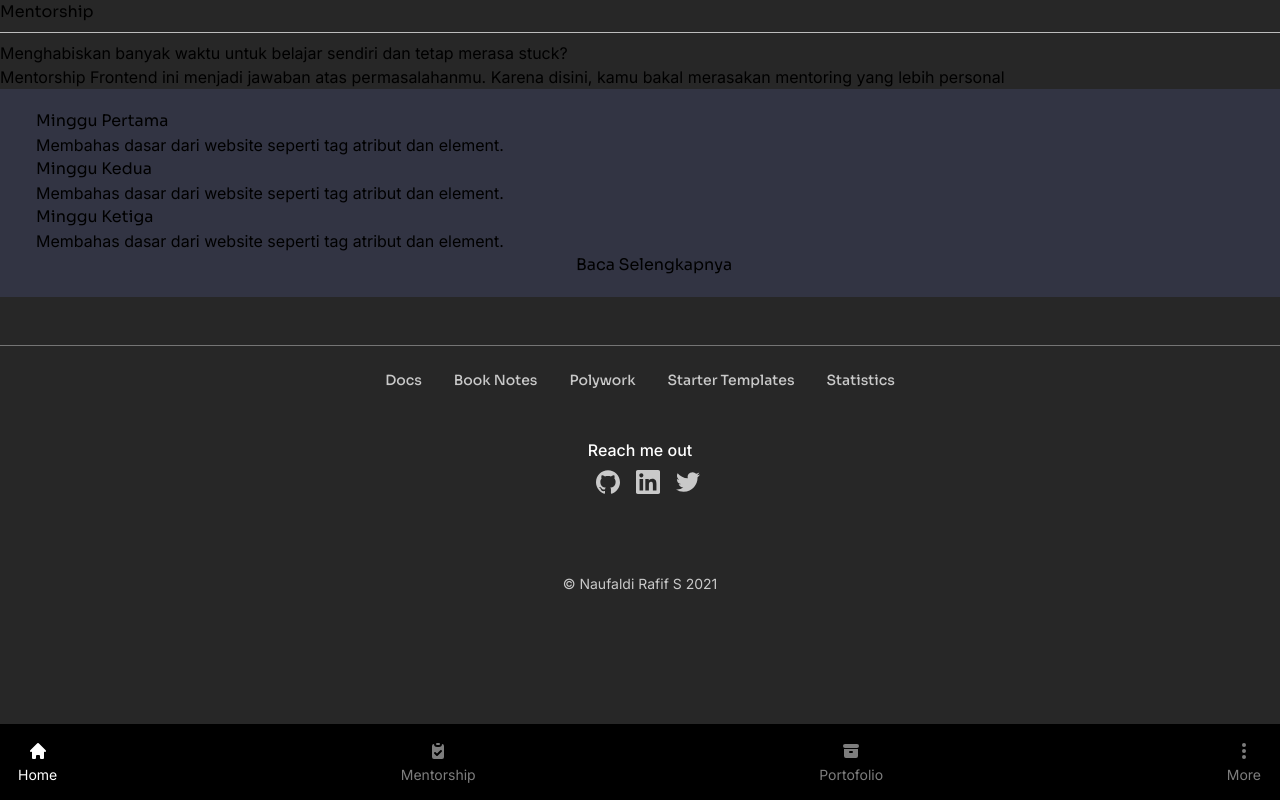
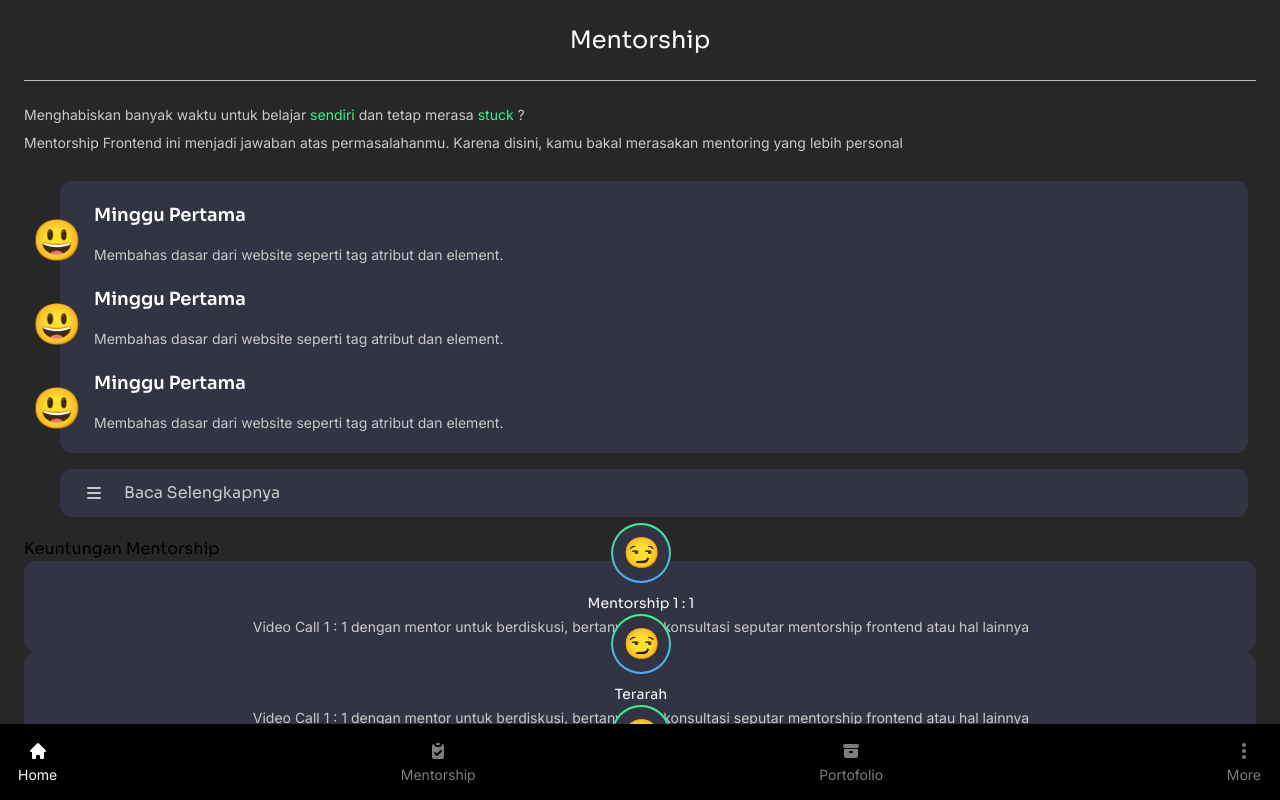
Before and after one commit to naufaldi/portofolio-web, a Next.js app: page /mentorship in a window 1280 px wide. Shown: the top 800 px of the page. Built offline with nearby package versions, Linux system fonts and the light colour scheme.

Commit message:
feat: add benefit,weeks

```diff
--- a/src/components/common/Section.tsx
+++ b/src/components/common/Section.tsx
@@ -4,7 +4,7 @@ import React, { FC, ReactNode } from 'react';
 const Section: FC<{ name: string; children: ReactNode; className?: string }> =
   ({ name, children, className }) => {
     return (
-      <section id={name} className={clsx('w-full', className)}>
+      <section id={name} className={clsx('w-full px-6', className)}>
         {children}
       </section>
     );
--- a/src/components/homepage/Biography.tsx
+++ b/src/components/homepage/Biography.tsx
@@ -5,7 +5,7 @@ import Section from '../common/Section';
 
 const Biography: FC = () => {
   return (
-    <Section name='biography' className='pt-7  px-6'>
+    <Section name='biography' className='pt-7 '>
       <Grid className='w-full items-center'>
         <h1 className='text-white col-span-full text-xl text-center'>
           Biography
--- a/src/components/homepage/Skill.tsx
+++ b/src/components/homepage/Skill.tsx
@@ -7,7 +7,7 @@ import Section from '../common/Section';
 
 const Skill: FC = () => {
   return (
-    <Section name='skill' className='mt-20 px-6'>
+    <Section name='skill' className='mt-20 '>
       <Grid className='w-full gap-y-12'>
         <div className='col-span-full px-8'>
           <Card
--- a/src/components/homepage/WhatIdo.tsx
+++ b/src/components/homepage/WhatIdo.tsx
@@ -5,7 +5,7 @@ import Section from '../common/Section';
 
 const WhatIdo: FC = () => {
   return (
-    <Section name='biography' className='pt-7 px-6'>
+    <Section name='biography' className='pt-7 '>
       <Grid className='w-full'>
         <h1 className='text-white col-span-full text-xl text-center'>
           What I do
--- /dev/null
+++ b/src/components/mentorship/Benefit.tsx
@@ -0,0 +1,36 @@
+import React, { FC } from 'react';
+
+import Card from '../common/Card';
+import Grid from '../common/Grid';
+import Section from '../common/Section';
+
+const Benefit: FC = () => {
+  return (
+    <Section name='benefit' className='w-full'>
+      <Grid>
+        <div className='col-span-full'>
+          <h2>Keuntungan Mentorship</h2>
+        </div>
+        <div className='col-span-full'>
+          <Card
+            image='😏'
+            title='Mentorship 1 : 1'
+            caption='Video Call 1 : 1 dengan mentor untuk berdiskusi, bertanya dan konsultasi seputar mentorship frontend atau hal lainnya'
+          />
+          <Card
+            image='😏'
+            title='Terarah '
+            caption='Video Call 1 : 1 dengan mentor untuk berdiskusi, bertanya dan konsultasi seputar mentorship frontend atau hal lainnya'
+          />
+          <Card
+            image='😏'
+            title='Silabus'
+            caption='Video Call 1 : 1 dengan mentor untuk berdiskusi, bertanya dan konsultasi seputar mentorship frontend atau hal lainnya'
+          />
+        </div>
+      </Grid>
+    </Section>
+  );
+};
+
+export default Benefit;
--- a/src/components/mentorship/Hero.tsx
+++ b/src/components/mentorship/Hero.tsx
@@ -5,16 +5,17 @@ import Section from '../common/Section';
 
 export default function Hero() {
   return (
-    <Section name='hero-mentorship' className='w-full'>
+    <Section name='hero-mentorship' className='w-full pt-6'>
       <Grid>
         <div className='col-span-full flex flex-col'>
-          <h1>Mentorship</h1>
+          <h1 className='text-white text-2xl text-center mb-4'>Mentorship</h1>
           <hr className='text-gray-400 my-2' />
-          <p>
-            Menghabiskan banyak waktu untuk belajar sendiri dan tetap merasa
-            stuck?
+          <p className='text-sm text-gray-300 mb-2 mt-4'>
+            Menghabiskan banyak waktu untuk belajar{' '}
+            <span className='text-leaf-500'> sendiri</span> dan tetap merasa
+            <span className='text-leaf-500'> stuck </span>?
           </p>
-          <p>
+          <p className='text-sm text-gray-300 mb-2 '>
             Mentorship Frontend ini menjadi jawaban atas permasalahanmu. Karena
             disini, kamu bakal merasakan mentoring yang lebih personal
           </p>
--- a/src/components/mentorship/Weeks.tsx
+++ b/src/components/mentorship/Weeks.tsx
@@ -1,22 +1,50 @@
+import { MenuIcon } from '@heroicons/react/solid';
 import React from 'react';
+
+import Grid from '../common/Grid';
+import Section from '../common/Section';
 
 const Weeks = () => {
   return (
-    <div className='flex flex-col bg-dark-200 py-5 pl-9 pr-2'>
-      <div className='flex flex-col'>
-        <h3>Minggu Pertama</h3>
-        <p>Membahas dasar dari website seperti tag atribut dan element. </p>
-      </div>
-      <div className='flex flex-col'>
-        <h3>Minggu Kedua</h3>
-        <p>Membahas dasar dari website seperti tag atribut dan element. </p>
-      </div>
-      <div className='flex flex-col'>
-        <h3>Minggu Ketiga</h3>
-        <p>Membahas dasar dari website seperti tag atribut dan element. </p>
-      </div>
-      <button>Baca Selengkapnya</button>
-    </div>
+    <Section name='weeks'>
+      <Grid>
+        <div className='flex flex-col  py-5 pl-9 pr-2 col-span-full'>
+          <div className='bg-dark-200 rounded-xl py-5 space-y-5'>
+            <div className='flex flex-col  pl-[34px] pr-1 relative '>
+              <h3 className='text-white font-semibold text-lg'>
+                Minggu Pertama
+              </h3>
+              <p className='text-gray-300 text-sm mt-4'>
+                Membahas dasar dari website seperti tag atribut dan element.{' '}
+              </p>
+              <div className='absolute top-[15%] -left-7 text-[40px]'>😃 </div>
+            </div>
+            <div className='flex flex-col  pl-[34px] pr-1 relative '>
+              <h3 className='text-white font-semibold text-lg'>
+                Minggu Pertama
+              </h3>
+              <p className='text-gray-300 text-sm mt-4'>
+                Membahas dasar dari website seperti tag atribut dan element.{' '}
+              </p>
+              <div className='absolute top-[15%] -left-7 text-[40px]'>😃 </div>
+            </div>
+            <div className='flex flex-col  pl-[34px] pr-1 relative '>
+              <h3 className='text-white font-semibold text-lg'>
+                Minggu Pertama
+              </h3>
+              <p className='text-gray-300 text-sm mt-4'>
+                Membahas dasar dari website seperti tag atribut dan element.{' '}
+              </p>
+              <div className='absolute top-[15%] -left-7 text-[40px]'>😃 </div>
+            </div>
+          </div>
+          <button className='bg-dark-200 px-6 py-3 text-gray-300 flex items-center leading-6 rounded-xl mt-4'>
+            <MenuIcon className='h-5 w-5 mr-5' />
+            Baca Selengkapnya
+          </button>
+        </div>
+      </Grid>
+    </Section>
   );
 };
 
--- a/src/pages/mentorship.tsx
+++ b/src/pages/mentorship.tsx
@@ -1,6 +1,7 @@
 import React from 'react';
 
 import Layout from '@/components/layout';
+import Benefit from '@/components/mentorship/Benefit';
 import Hero from '@/components/mentorship/Hero';
 import Weeks from '@/components/mentorship/Weeks';
 import Seo from '@/components/Seo';
@@ -12,6 +13,7 @@ export default function mentorship() {
       <Layout>
         <Hero />
         <Weeks />
+        <Benefit />
       </Layout>
     </>
   );
```
